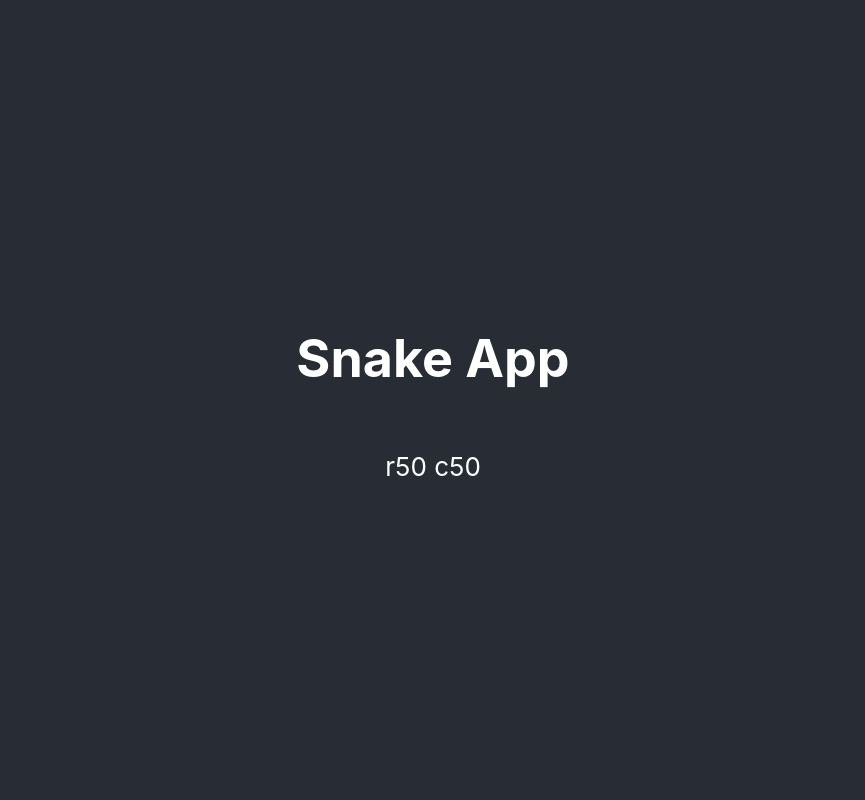
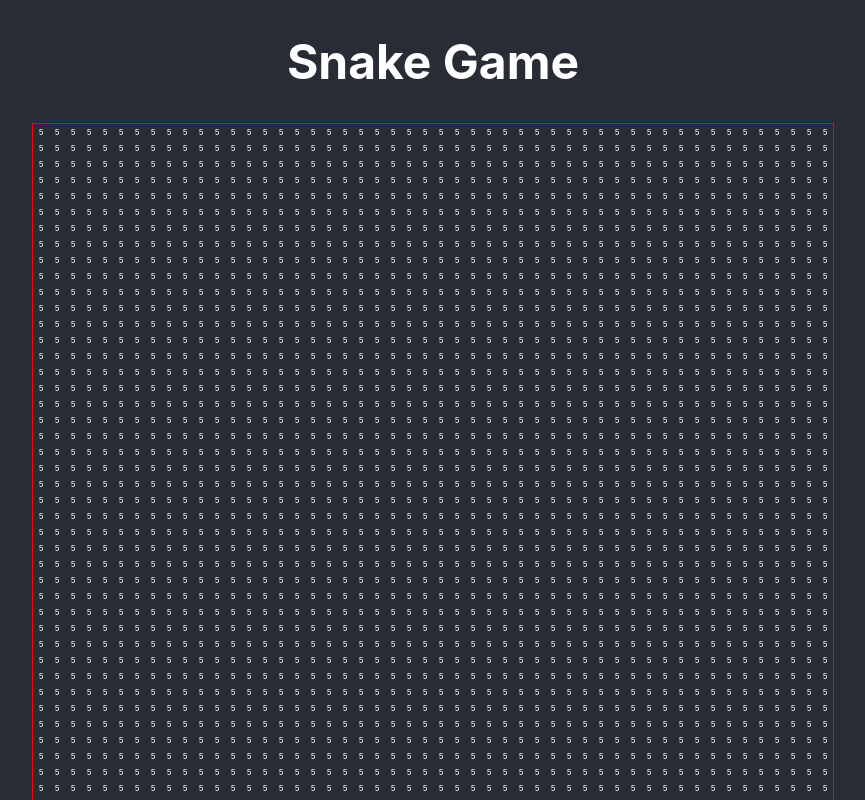
Before and after one commit to hburbano/snake, a React (Create React App) app: page / in a window 1280 px wide. Shown: the top 800 px of the page, without its empty margins (207-1072 px from the left). Built offline with nearby package versions, Linux system fonts and the light colour scheme.

Commit message:
Draw base grid

```diff
--- a/src/App.css
+++ b/src/App.css
@@ -1,16 +1,17 @@
 .App {
+  background-color: #282c34;
   text-align: center;
+  min-height: 100vh;
+  display: flex;
+  color: white;
+  align-items: center;
+  flex-direction: column;
+  padding-bottom: 2rem;
 }
 
 .App-header {
-  background-color: #282c34;
-  min-height: 100vh;
-  display: flex;
-  flex-direction: column;
-  align-items: center;
-  justify-content: center;
-  font-size: calc(10px + 2vmin);
-  color: white;
+  font-size: 1.5rem;
+  width: 100%;
 }
 
 .App-link {
--- a/src/App.tsx
+++ b/src/App.tsx
@@ -6,9 +6,9 @@ const App = () => {
   return (
     <div className="App">
       <header className="App-header">
-        <h1>Snake App</h1>
-        <Game />
+        <h1>Snake Game</h1>
       </header>
+      <Game />
     </div>
   )
 }
--- /dev/null
+++ b/src/components/Game.css
@@ -0,0 +1,21 @@
+:root {
+  --row-cols: 50;
+  --main-bg-color: coral;
+  --main-bo-color: black;
+}
+
+.Board {
+  width: 50rem;
+  height: 50rem;
+  display: grid;
+  grid-template-columns: repeat(var(--row-cols), 1fr);
+  grid-template-rows: repeat(var(--row-cols), 1fr);
+  border: 1px solid red;
+}
+
+.Cell {
+  width: 1rem;
+  height: 1rem;
+  line-height: 1rem;
+  font-size: 8px;
+}
--- a/src/components/Game.tsx
+++ b/src/components/Game.tsx
@@ -1,16 +1,24 @@
-import React, { useEffect, useState, ReactElement } from 'react'
+import React, { useEffect, useState, ReactElement, SetStateAction } from 'react'
+import './Game.css'
 
-const Board = (row: number, cols: number): ReactElement => {
+const Cell = (val: number): ReactElement => {
+  return <div className="Cell">{val}</div>
+}
+
+const Board = (row: number, cols: number, tick: number): ReactElement => {
+  const cells = []
   console.log({ row, cols })
-  return (
-    <p>
-      r{row} c{cols}
-    </p>
-  )
+  for (let i = 0; i < row; i++) {
+    for (let j = 0; j < cols; j++) {
+      const ele = Cell(tick)
+      cells.push(ele)
+    }
+  }
+  return <div className="Board">{cells}</div>
 }
 
 const Game = (): ReactElement => {
-  const state = useState({})
+  const [tick, setCount] = useState(0)
   const config = {
     rows: 50,
     cols: 50,
@@ -21,14 +29,17 @@ const Game = (): ReactElement => {
     console.log(event)
   }
 
-  const gameTick = (): void => {
-    console.log('tic-tac')
+  const gameTick = (
+    count: number,
+    setTick: React.Dispatch<SetStateAction<number>>
+  ): void => {
+    setTick((count + 1) % 10)
   }
 
   useEffect(() => {
     document.body.addEventListener('keydown', handleKeyPress)
     window.gameTick = setInterval(() => {
-      gameTick()
+      gameTick(tick, setCount)
     }, config.tickDuration)
 
     // Cleanup subscription on unmount
@@ -36,9 +47,9 @@ const Game = (): ReactElement => {
       document.body.removeEventListener('keydown', handleKeyPress)
       clearInterval(window.gameTick)
     }
-  }, [])
+  }, [config.tickDuration, tick])
 
-  return <div>{Board(config.rows, config.cols)}</div>
+  return <div>{Board(config.rows, config.cols, tick)}</div>
 }
 
 export { Game }
```
